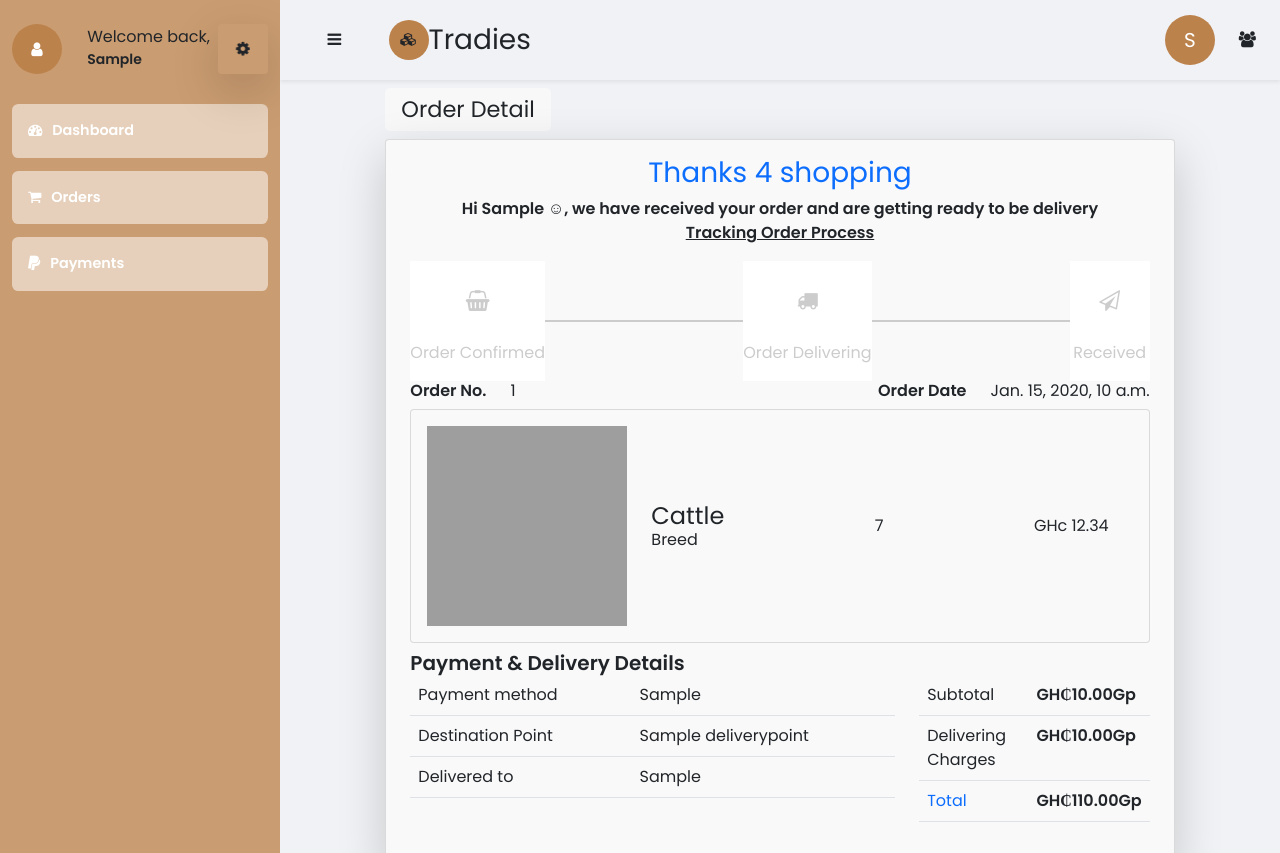
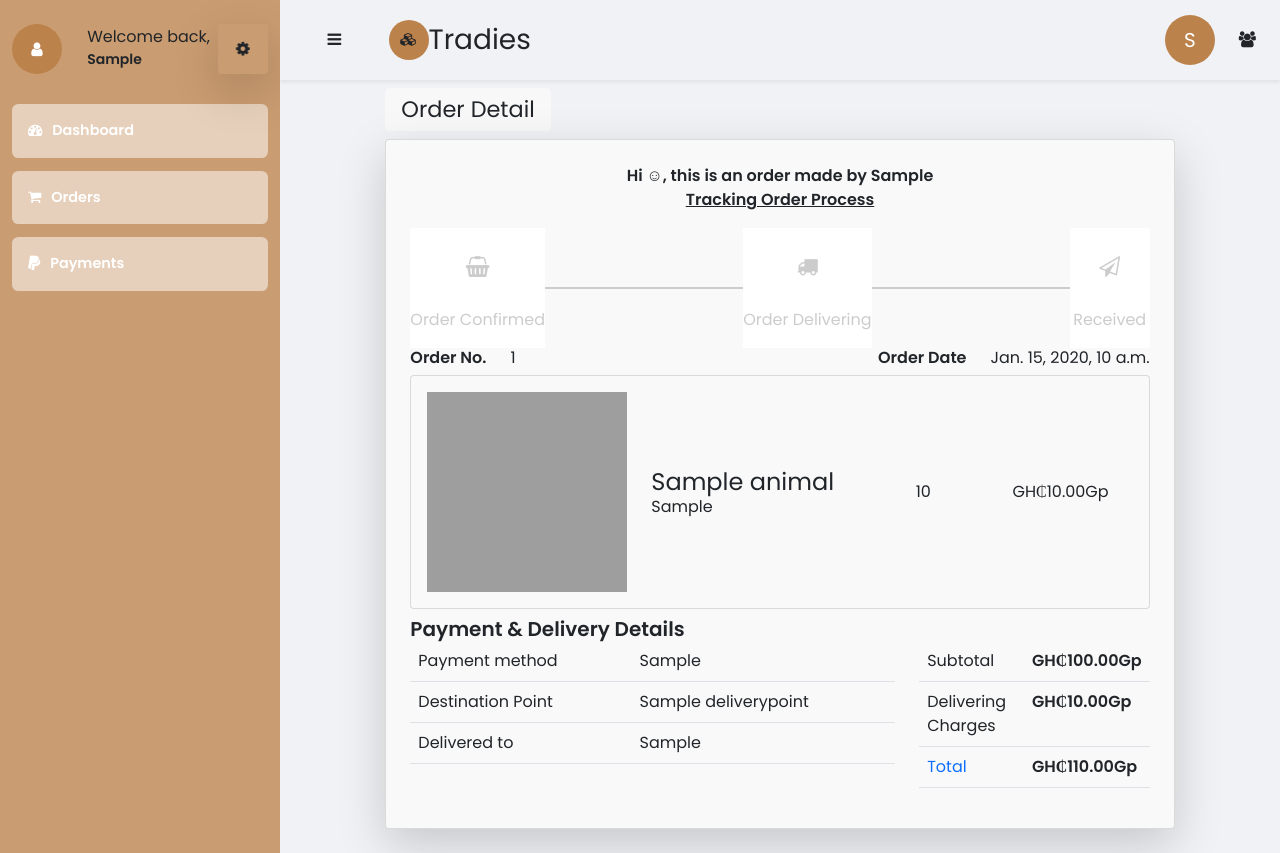
Before and after one commit to Teedari/animal-ecommerce-backend, a Django app: template dashboard/templates/dashboard/order/order_detail.html in a window 1280 px wide. Run offline with Django 4.2, Linux system fonts and the light colour scheme; the template is opened without the code that fills it: values that come from a table or form of the project are taken from there, others are empty; a user stored in the database is signed in; tables that the repository leaves empty hold one stand-in row (values such as "Sample post"); parts of the project's set-up code (start-up, migrations or seed data) failed here and were passed over; some libraries are stand-ins or nearby versions; grey boxes are pictures that could not be loaded.

Commit message:
updated order detail page

```diff
--- a/account/models.py
+++ b/account/models.py
@@ -22,6 +22,8 @@ class UserProfile(BaseModel):
   phone_number = models.CharField(max_length=10)
   user_role = models.CharField(choices=USER_ROLES,default=UNKNOWN, max_length=100)
 
+  def __str__(self) -> str:
+    return f'{self.user.username} - {self.user_role}'
 
   @property
   def is_customer(self):
--- a/dashboard/templates/dashboard/order/list_all_orders.html
+++ b/dashboard/templates/dashboard/order/list_all_orders.html
@@ -23,7 +23,7 @@
             <tr class="">
               <td>{{forloop.counter}}</td>
               <td class="text-capitalize">{{order.customer.user.get_username}}</td>
-              <td>GHc {{order.total_items_amount}}({{order.items_in_cart}})</td>
+              <td>{{order.total_items_amount|get_currency}}({{order.items_in_cart}})</td>
               <td>{{order.total_amount|get_currency}}</td>
               <td>{{order.status}}</td>
               <td>
--- a/dashboard/templates/dashboard/order/order_detail.html
+++ b/dashboard/templates/dashboard/order/order_detail.html
@@ -9,13 +9,12 @@
     <h2 class="my-2 py-2 rounded-3 heading" >Order Detail</h2>
     <div class="card card-body shadow-lg px-4 rounded-lg">
       <div class="thank-you text-center">
-        <h3 class="text-primary">Thanks 4 shopping</h3>
+        <!-- <h3 class="text-primary">Thanks 4 shopping</h3> -->
         <p class="m-0 mt-2">
           <strong
             >Hi
-            <span class="text-capitalize">{{order.customer.get_username}}</span>
-            ☺, we have received your order and are getting ready to be
-            delivery</strong
+
+            ☺, this is an order made by <span class="text-capitalize">{{order.customer.get_username}}</span> </strong
           >
         </p>
         <p class="">
@@ -86,12 +85,12 @@
                   style="flex-grow: 1"
                 >
                   <div>
-                    <h4>Cattle</h4>
-                    <h6>Breed</h6>
+                    <h4>{{item.product.name}}</h4>
+                    <h6>{{item.product.breed}}</h6>
                   </div>
-                  <div><h6>7</h6></div>
+                  <div><h6>{{item.quantity}}</h6></div>
                   <div>
-                    <h6>GHc 12.34</h6>
+                    <h6>{{item.price|get_currency}}</h6>
                   </div>
                 </div>
               </div>
@@ -106,7 +105,7 @@
               <table class="table">
                 <tr>
                   <td>Payment method</td>
-                    <td>{{order.get_payments_history.payment_method}}</td>
+                    <td>{{order.payment.payment_method}}</td>
                 </tr>
                 <tr>
                   <td>Destination Point</td>
@@ -124,7 +123,7 @@
               <table class="table table-no-border">
                 <tr>
                   <td>Subtotal</td>
-                  <td><strong>{{order.get_payments_history.amount|get_currency}}</strong></td>
+                  <td><strong>{{order.total_items_amount|get_currency}}</strong></td>
                 </tr>
                 <tr>
                   <td>Delivering Charges</td>
--- a/dashboard/views/order/order_views.py
+++ b/dashboard/views/order/order_views.py
@@ -17,7 +17,7 @@ class ListOrderView(UserViewAccessibilityMixin, generic.ListView):
     profile = UserProfile.get_user_profile(self.request.user)
     if profile.user_role == UserProfile.AGENT:
       return md.Order.objects.filter(delivery_point__userprofile__in=[profile])
-    # return super().get_queryset()
+    return super().get_queryset()
 
   def get_context_data(self, **kwargs):
     context = super().get_context_data(**kwargs)
--- a/ecommerce/models.py
+++ b/ecommerce/models.py
@@ -146,6 +146,10 @@ class Order(BaseModel):
   def items_in_cart(self):
     return sum([ quantity[0] for quantity in self.items.values_list('quantity')])
 
+  @property
+  def payment(self):
+    return self.payment_order
+
   def is_accepted(self):
     return self.status == Order.ACCEPTED
 
@@ -160,8 +164,8 @@ class Order(BaseModel):
       return False
     return self.total_amount == amount
 
-  def get_payments_history(self):
-    return self.payment_order
+  # def get_payments_history(self):
+  #   return self.payment_order
 
 
 
```
